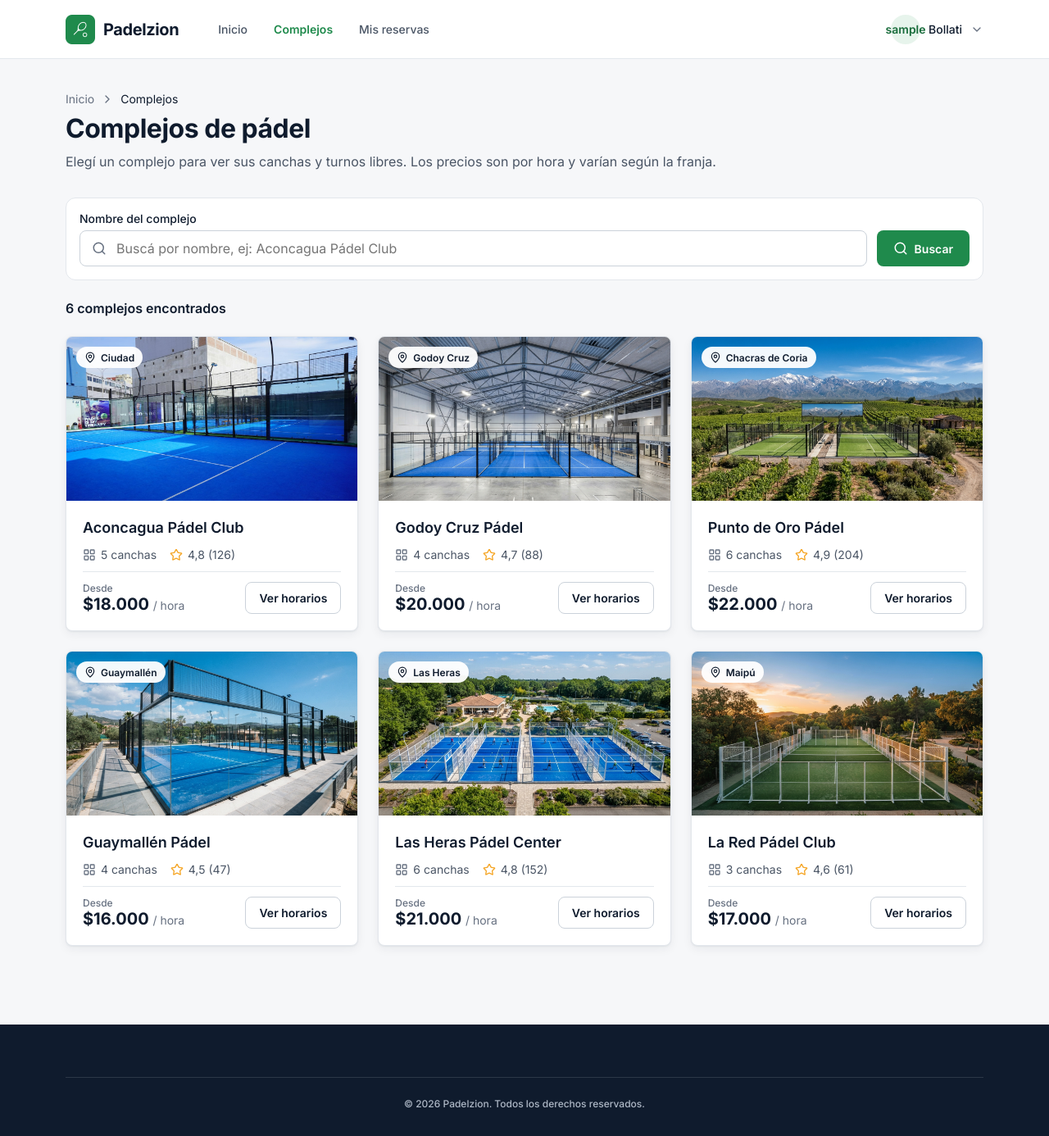
After one commit to fr4n1k/Padelzion, a PHP site: page /complejos.php in a window 1280 px wide. The commit adds this page. Shown: the whole page at 82% size. Run offline with PHP 8.4, Linux system fonts and the light colour scheme; a user stored in the database is signed in; data comes from the database, SQL or seed files in the repository.

Commit message:
Sección complejos

```diff
--- /dev/null
+++ b/complejos.php
@@ -0,0 +1,84 @@
+<?php
+include "includes/sesion.php";
+include "config/conexion.php";
+
+$pagina = "complejos";
+
+$buscar = "";
+if (isset($_GET["buscar"])) {
+  $buscar = $_GET["buscar"];
+}
+
+$filtro = "%" . $buscar . "%";
+
+$sql = "SELECT * FROM complejos WHERE nombre LIKE ? ORDER BY id";
+$stmt = $conn->prepare($sql);
+$stmt->bind_param("s", $filtro);
+$stmt->execute();
+$complejos = $stmt->get_result();
+$total = $complejos->num_rows;
+?>
+<!DOCTYPE html>
+<html lang="es">
+<head>
+  <meta charset="UTF-8">
+  <title>Complejos - Padelzion</title>
+  <link rel="preconnect" href="https://fonts.googleapis.com">
+  <link href="https://fonts.googleapis.com/css2?family=Inter:wght@400;500;600;700&display=swap" rel="stylesheet">
+  <link rel="stylesheet" href="css/estilos.css">
+</head>
+<body class="fondo-gris">
+
+  <?php include "includes/navbar.php"; ?>
+
+  <main class="contenido">
+
+    <!-- Encabezado -->
+    <div class="encabezado-pagina">
+      <div class="breadcrumb">
+        <a href="index.php">Inicio</a>
+        <img src="img/iconos/flecha-derecha.svg" alt="">
+        <span>Complejos</span>
+      </div>
+      <h1>Complejos de pádel</h1>
+      <p>Elegí un complejo para ver sus canchas y turnos libres. Los precios son por hora y varían según la franja.</p>
+    </div>
+
+    <!-- Filtros -->
+    <form class="filtros" action="complejos.php" method="GET">
+      <div class="campo">
+        <label for="buscar">Nombre del complejo</label>
+        <div class="campo-input">
+          <img src="img/iconos/buscar.svg" alt="">
+          <input type="text" id="buscar" name="buscar" placeholder="Buscá por nombre, ej: Aconcagua Pádel Club" value="<?php echo htmlspecialchars($buscar); ?>">
+        </div>
+      </div>
+      <button type="submit" class="boton-buscar"><img src="img/iconos/buscar-blanco.svg" alt=""> Buscar</button>
+    </form>
+
+    <!-- Resultados -->
+    <?php if ($total == 1) { ?>
+      <p class="resultados-total">1 complejo encontrado</p>
+    <?php } else { ?>
+      <p class="resultados-total"><?php echo $total; ?> complejos encontrados</p>
+    <?php } ?>
+
+    <?php if ($total == 0) { ?>
+      <div class="sin-resultados">
+        <p>No encontramos complejos con ese nombre. Probá con otra búsqueda.</p>
+        <a href="complejos.php" class="boton-borde">Ver todos los complejos</a>
+      </div>
+    <?php } else { ?>
+      <div class="grilla-complejos">
+        <?php while ($complejo = $complejos->fetch_assoc()) { ?>
+          <?php include "includes/card-complejo.php"; ?>
+        <?php } ?>
+      </div>
+    <?php } ?>
+
+  </main>
+
+  <?php include "includes/footer.php"; ?>
+
+</body>
+</html>
--- a/css/estilos.css
+++ b/css/estilos.css
@@ -692,3 +692,100 @@ a {
   font-weight: 500;
   color: #667080;
 }
+
+
+/* ===== Paginas internas ===== */
+
+.fondo-gris {
+  background-color: #F6F7F9;
+}
+
+.contenido {
+  padding: 40px 80px 96px 80px;
+}
+
+.encabezado-pagina {
+  margin-bottom: 32px;
+}
+
+.breadcrumb {
+  display: flex;
+  align-items: center;
+  gap: 8px;
+  margin-bottom: 8px;
+  font-size: 14px;
+}
+
+.breadcrumb a {
+  color: #667080;
+}
+
+.breadcrumb a:hover {
+  color: #1F8A4C;
+}
+
+.breadcrumb img {
+  width: 16px;
+  height: 16px;
+}
+
+.encabezado-pagina h1 {
+  margin-bottom: 8px;
+  font-size: 32px;
+  font-weight: 700;
+  line-height: 1.25;
+  letter-spacing: -0.5px;
+}
+
+.encabezado-pagina p {
+  font-size: 16px;
+  line-height: 1.5;
+  color: #4A5565;
+}
+
+
+/* ===== Listado de complejos ===== */
+
+.filtros {
+  display: flex;
+  align-items: flex-end;
+  gap: 12px;
+  margin-bottom: 24px;
+  padding: 16px;
+  border: 1px solid #E3E7EC;
+  border-radius: 12px;
+  background-color: #FFFFFF;
+}
+
+.filtros .campo {
+  flex: 1;
+}
+
+.filtros .boton-buscar {
+  padding: 0 20px;
+}
+
+.resultados-total {
+  margin-bottom: 24px;
+  font-size: 16px;
+  font-weight: 600;
+}
+
+.grilla-complejos {
+  display: grid;
+  grid-template-columns: 1fr 1fr 1fr;
+  gap: 24px;
+}
+
+.sin-resultados {
+  padding: 48px;
+  border: 1px solid #E3E7EC;
+  border-radius: 8px;
+  background-color: #FFFFFF;
+  text-align: center;
+  color: #4A5565;
+}
+
+.sin-resultados p {
+  margin-bottom: 16px;
+}
```
Also changed, not shown: README.md, img/iconos/flecha-derecha.svg (added).
